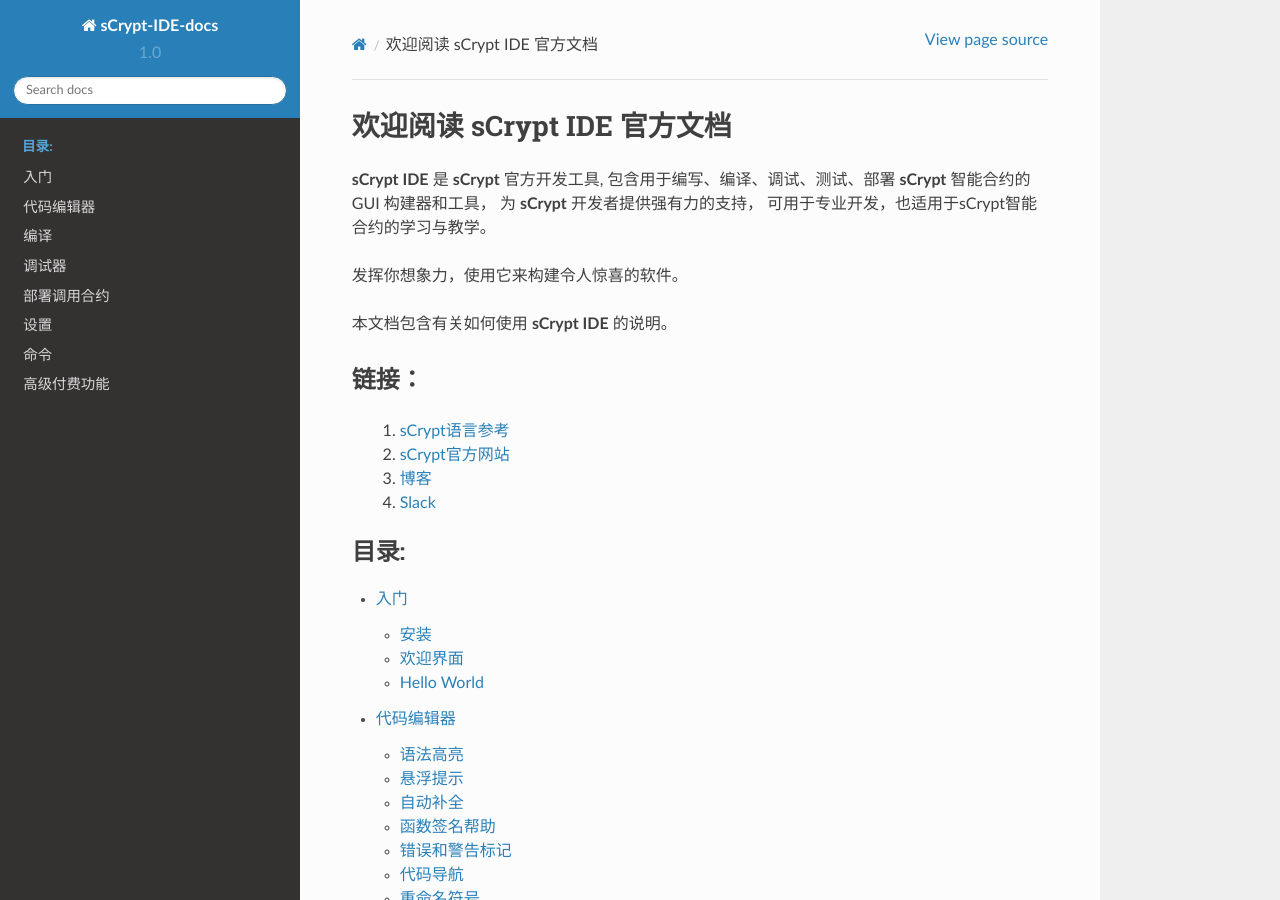
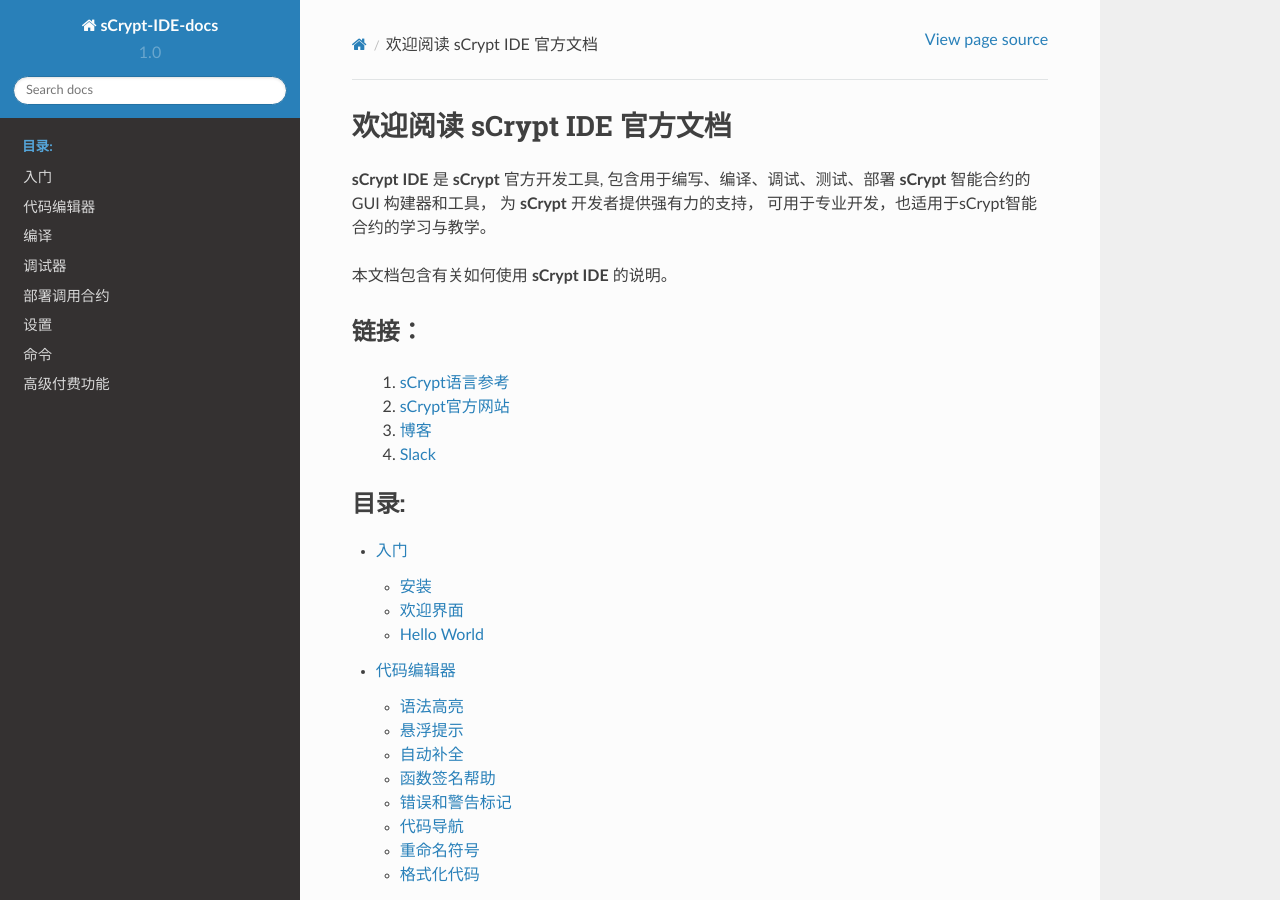
Before and after one commit to sCrypt-Inc/sCrypt-IDE-docs, a Sphinx documentation site: the page built from docs/index.rst, in a window 1280 px wide and 900 px high. Built offline with Sphinx 7.4.7 and the Read the Docs theme 2.0.0, drawn with Linux system fonts in a browser that asks for light colours; pages that are not in the unit, such as notebooks, are missing from menus.

Commit message:
Fix typo

```diff
--- a/docs/deploy.rst
+++ b/docs/deploy.rst
@@ -50,7 +50,7 @@
 调用合约
 ===========================================
 
-普通合约调用
+普通合约
 ----------------
 
 点击合约实例上的构造函数，则可查看构造函数调用时的实参。点击 *public* 函数，右边则会出现该函数的调用视图。
@@ -59,7 +59,7 @@
 .. image:: ./images/call_demo.gif
     :width: 100%
 
-有状态合约调用
+有状态合约
 ----------------
 
 在合约调用视图可以看到合约的当前信息，如合约锁定余额、当前执行阶段、内部状态等。要调用当前合约的函数，还需要根据情况完成以下几个步骤：
--- a/docs/editor.rst
+++ b/docs/editor.rst
@@ -6,8 +6,8 @@
 语法高亮
 ===============
 
-**IDE** 内置了一个 **sCrypt** 语言的代码着色器。打开sCrypt文件的时候可以看到某些语法元素显示高亮的效果。例如，关键字（如 `loop` `require`)
-用一种颜色，类型（如 `int` 和 `bytes`) 用另一种颜色。
+**IDE** 内置了一个 **sCrypt** 语言的代码着色器，打开sCrypt文件的时候可以看到某些语法元素显示高亮的效果。例如，关键字（如 ``loop`` ``require``)
+用一种颜色，类型（如 ``int`` 和 ``bytes``) 用另一种颜色。
 
 
 .. image:: ./images/highlighting.png
--- a/docs/index.rst
+++ b/docs/index.rst
@@ -12,7 +12,6 @@
 **sCrypt IDE** 是 **sCrypt** 官方开发工具, 包含用于编写、编译、调试、测试、部署 **sCrypt** 智能合约的 GUI 构建器和工具，
 为 **sCrypt** 开发者提供强有力的支持， 可用于专业开发，也适用于sCrypt智能合约的学习与教学。
 
-发挥你想象力，使用它来构建令人惊喜的软件。
 
 本文档包含有关如何使用 **sCrypt IDE** 的说明。
 
```
